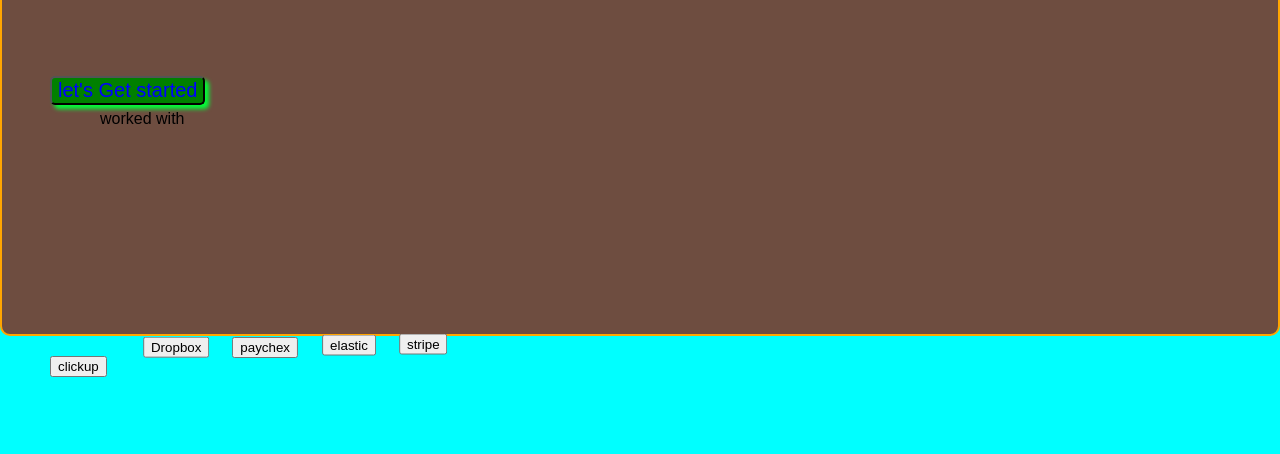
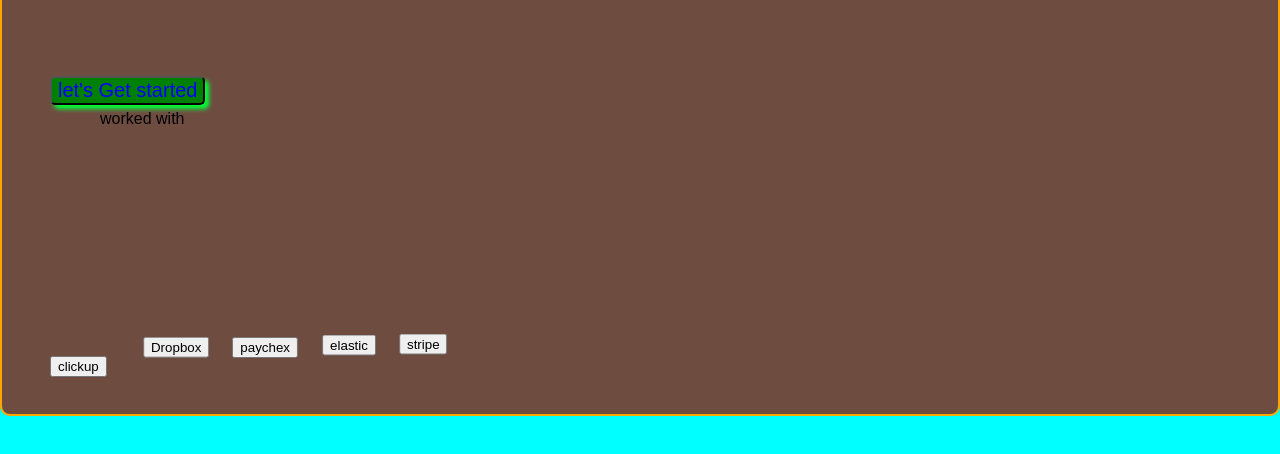
Before and after one commit to evariste123/learning-day5, a plain HTML site: page index.html in a window 1280 px wide. Shown: the part 344-798 px from the top of the page. Drawn offline with Linux system fonts and the light colour scheme.

Commit message:
modified

```diff
--- a/style.css
+++ b/style.css
@@ -80,7 +80,7 @@ margin-top: 50px;
 }
 .links{
     width: 100%;
-    height: 30vh;
+    height: 40vh;
     color: orangered;
 }
 .button0{
```
